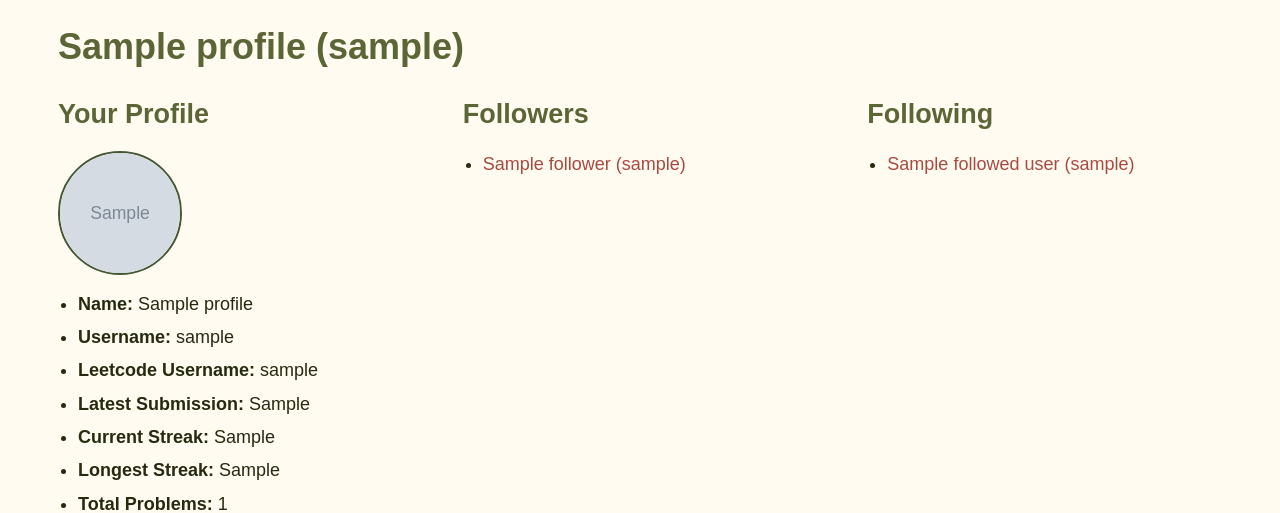
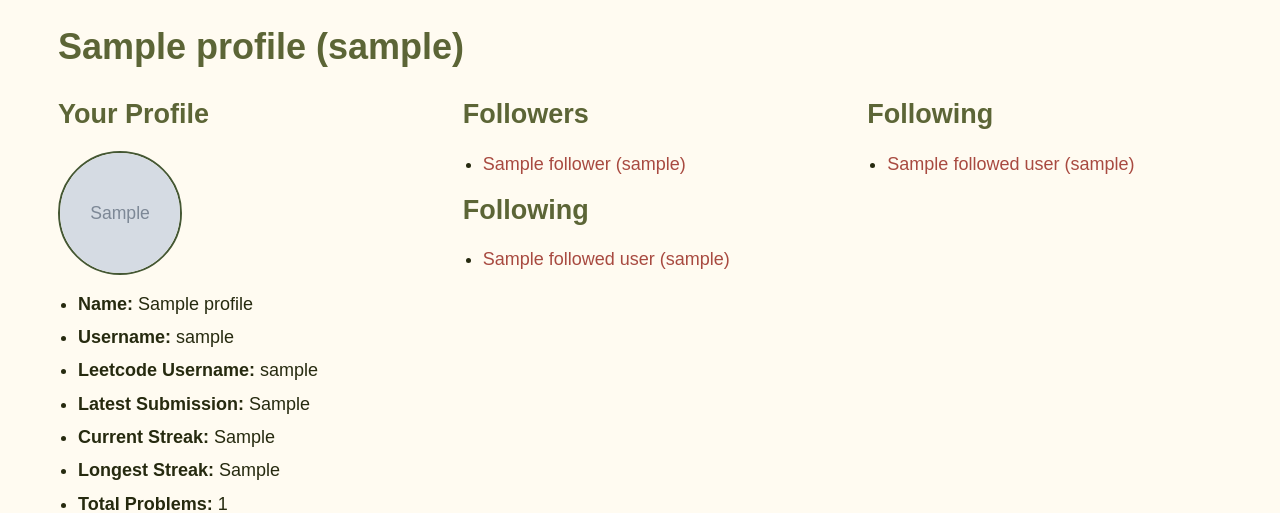
Before and after one commit to nessa272/LeetCode-Competition, a Flask app: template templates/profile.html in a window 1280 px wide. Shown: the part 77-590 px from the top of the page. Run offline with Flask 3, Linux system fonts and the light colour scheme; the template is opened without the code that fills it: most values are stand-ins (such as "Sample title", 1, 10 or a date in 2020); grey boxes marked "Sample" are stand-in pictures.

Commit message:
finished unfollow button and added folowers + following to profile

```diff
--- a/templates/profile.html
+++ b/templates/profile.html
@@ -41,6 +41,27 @@
                         {% endif %}
                     </a>
                </li>
+            {% endfor %}
+        </ul>
+        <h2>Following</h2>
+        <ul class="friend-list">
+            {% for followed_user in follows %}
+                <li>
+                    <!-- Profile link -->
+                    <a href="{{ url_for('profile', pid=followed_user.pid) }}">
+                        {{ followed_user.name }} ({{ followed_user.lc_username }})
+                    </a>
+
+                    <!-- Unfollow button -->
+                    {% if loggedin %}
+                    <form action="{{ url_for('profile', pid=profile.pid) }}"
+                        method="POST"
+                        style="display:inline;">
+                        <input type="hidden" name="unfollow_friend" value="{{ followed_user.pid }}">
+                        <button type="submit" name="action" value="Unfollow">Unfollow</button>
+                    </form>
+                    {% endif %}
+                </li>
             {% endfor %}
         </ul>
     </div>
```
